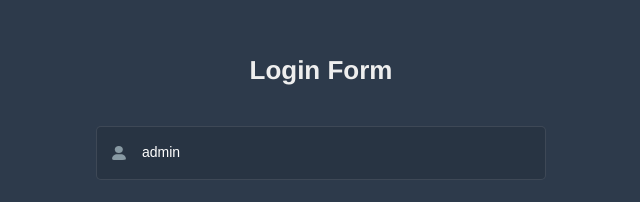
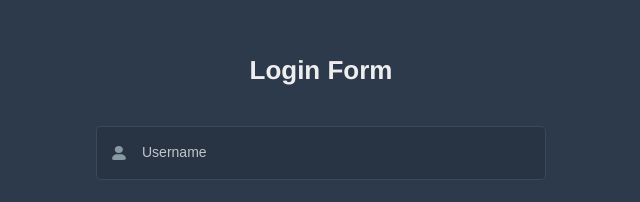
Before and after one commit to ffreeez/pharmacy-pos-vue, a Vue app: page /#/login in a window 1280 px wide. Shown: the part 104-306 px from the top of the page, without its empty margins (319-959 px from the left). Built offline with nearby package versions, Linux system fonts and the light colour scheme.

Commit message:
delete default passwd and username

```diff
--- a/src/utils/request.js
+++ b/src/utils/request.js
@@ -46,7 +46,7 @@ service.interceptors.response.use(
     const res = response.data
 
     // if the custom code is not 20000, it is judged as an error.
-    if (res.code !== 20000) {
+    if (res.code !== 200) {
       Message({
         message: res.message || 'Error',
         type: 'error',
--- a/src/views/login/index.vue
+++ b/src/views/login/index.vue
@@ -74,8 +74,8 @@ export default {
     }
     return {
       loginForm: {
-        username: 'admin',
-        password: '111111'
+        username: '',
+        password: ''
       },
       loginRules: {
         username: [{ required: true, trigger: 'blur', validator: validateUsername }],
```
